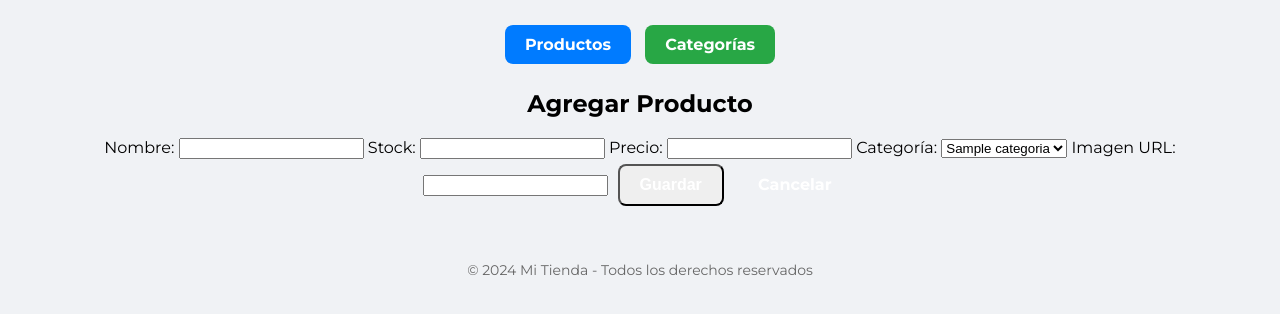
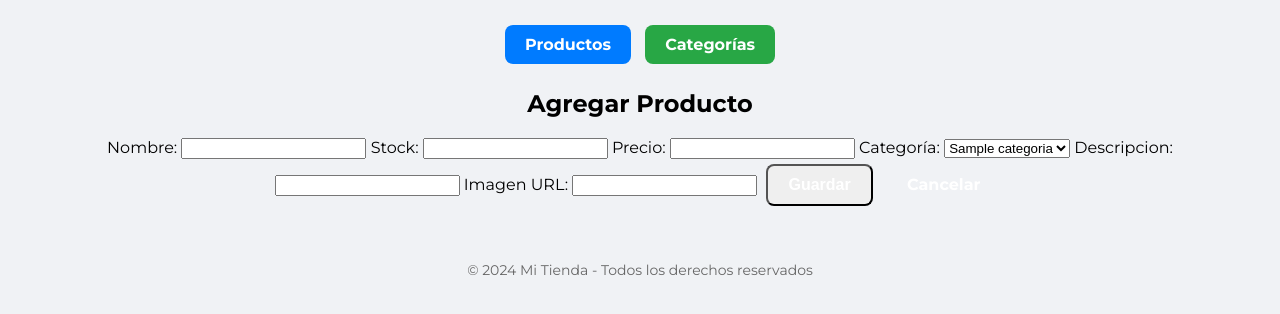
Before and after one commit to Chrislight879/postgresprueba, a Flask app: page /productos/agregar in a window 1280 px wide. Shown: the part 180-494 px from the top of the page. Run offline with Flask 3, Linux system fonts and the light colour scheme; tables that the repository leaves empty hold one stand-in row (values such as "Sample post").

Commit message:
agregado  campo descripcion

```diff
--- a/forms.py
+++ b/forms.py
@@ -8,4 +8,5 @@ class ProductoForm(FlaskForm):
     precio = DecimalField('Precio', validators=[DataRequired(), NumberRange(min=0)])
     categoria_id = SelectField('Categoría', coerce=int, validators=[DataRequired()])
     imagen = StringField('URL de la Imagen', validators=[DataRequired()])
+    descripcion = StringField('Descripcion del producto', validators=[DataRequired()])
     submit = SubmitField('Guardar')
--- a/models.py
+++ b/models.py
@@ -13,5 +13,7 @@ class Producto(db.Model):
     precio = db.Column(db.Numeric(10,2), nullable=False)
     categoria_id = db.Column(db.Integer, db.ForeignKey('categoria.id', ondelete="CASCADE"), nullable=False)
     imagen = db.Column(db.Text)
+    descripcion = db.Column(db.Text)
+
 
     categoria = db.relationship('Categoria', backref=db.backref('productos', lazy=True))
--- a/templates/producto/add.html
+++ b/templates/producto/add.html
@@ -16,6 +16,9 @@
     <label>Categoría:</label>
     {{ form.categoria_id(class="form-control") }}
 
+    <label>Descripcion:</label>
+    {{ form.descripcion(class="form-control") }}
+
     <label>Imagen URL:</label>
     {{ form.imagen(class="form-control") }}
 
--- a/templates/producto/edit.html
+++ b/templates/producto/edit.html
@@ -4,6 +4,7 @@
     <label>Stock:</label> {{ form.stock }}
     <label>Precio:</label> {{ form.precio }}
     <label>Categoría:</label> {{ form.categoria_id }}
+    <label>Descripcion:</label> {{ form.descripcion}}
     <label>Imagen URL:</label> {{ form.imagen }}
     <button type="submit">Guardar</button>
 </form>
--- a/templates/producto/index.html
+++ b/templates/producto/index.html
@@ -23,6 +23,7 @@
                     <th>Stock</th>
                     <th>Precio</th>
                     <th>Categoría</th>
+                    <th>Descripcion</th>
                     <th>Imagen</th>
                     <th>Acciones</th>
                 </tr>
@@ -34,6 +35,7 @@
                     <td>{{ producto.stock }}</td>
                     <td>${{ producto.precio }}</td>
                     <td>{{ producto.categoria.nombre }}</td>
+                    <td>{{ producto.descripcion }}</td>
                     <td><img src="{{ producto.imagen }}" alt="{{ producto.nombre }}" width="50"></td>
                     <td>
                         <a href="{{ url_for('editar_producto', id=producto.id) }}">Editar</a>
```
